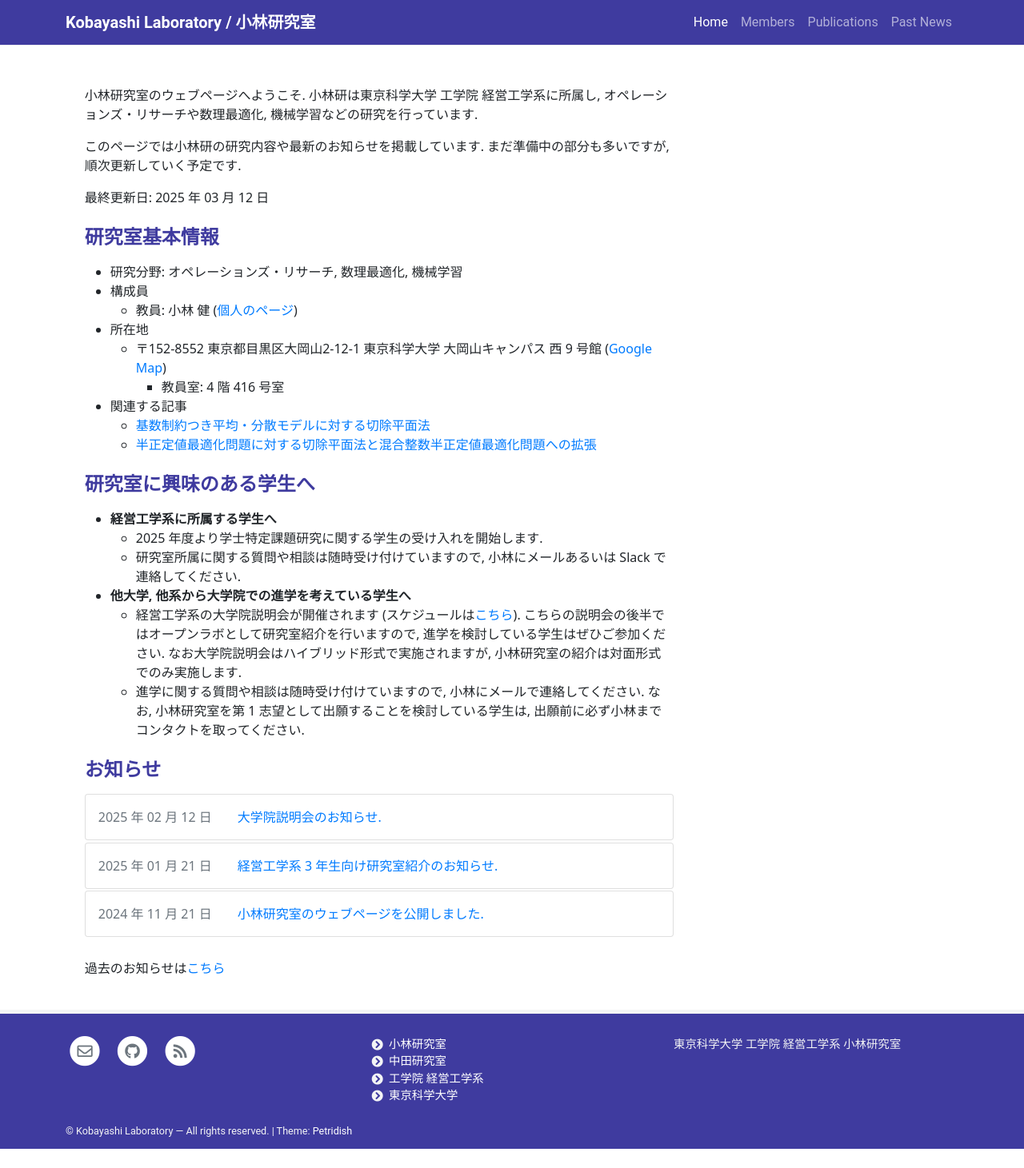
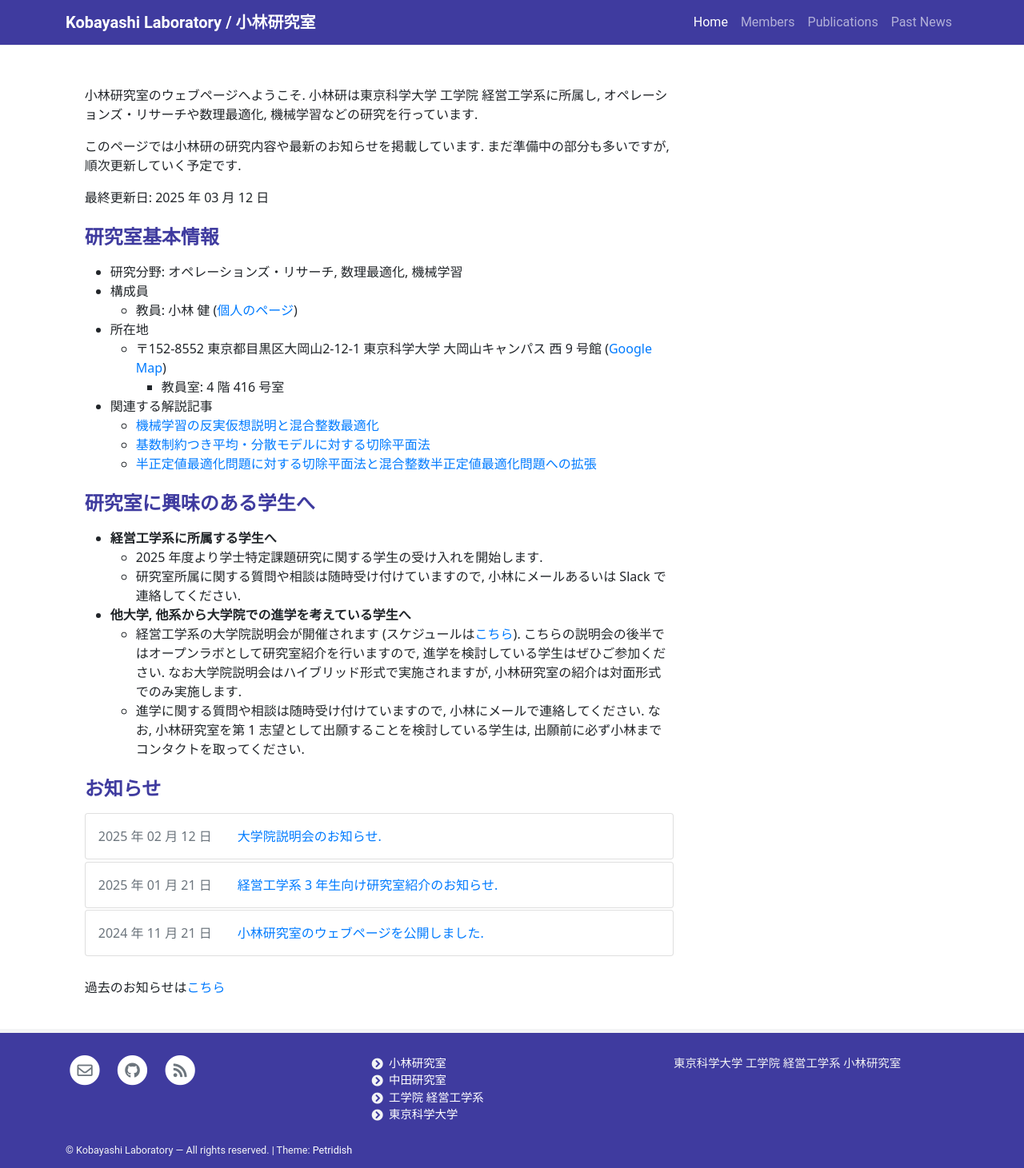
Before and after one commit to isct-koba-lab/isct-koba-lab.github.io, a Jekyll site: the page built from pages/home.md, in a window 1280 px wide. Shown: the whole page at 80% size. Built offline with Jekyll 4.4.1, drawn with Linux system fonts in a browser that asks for light colours; before the commit the page ends 1437 px from its top, so only the background shows below that.

Commit message:
Update home.md

```diff
--- a/pages/home.md
+++ b/pages/home.md
@@ -20,7 +20,8 @@ permalink: /
 - 所在地
   - 〒152-8552  東京都目黒区大岡山2-12-1 東京科学大学 大岡山キャンパス 西 9 号館 ([Google Map](https://maps.app.goo.gl/YozBDce4D6CBm4dk8))
     - 教員室: 4 階 416 号室
-- 関連する記事
+- 関連する解説記事
+    - [機械学習の反実仮想説明と混合整数最適化](https://orsj.org/wp-content/corsj/or69-3/or69_3_143.pdf)
     - [基数制約つき平均・分散モデルに対する切除平面法](https://orsj.org/wp-content/corsj/or67-7/or67_7_360.pdf)
     - [半正定値最適化問題に対する切除平面法と混合整数半正定値最適化問題への拡張](https://orsj.org/wp-content/corsj/or65-12/or65_12_656.pdf)
 
```
